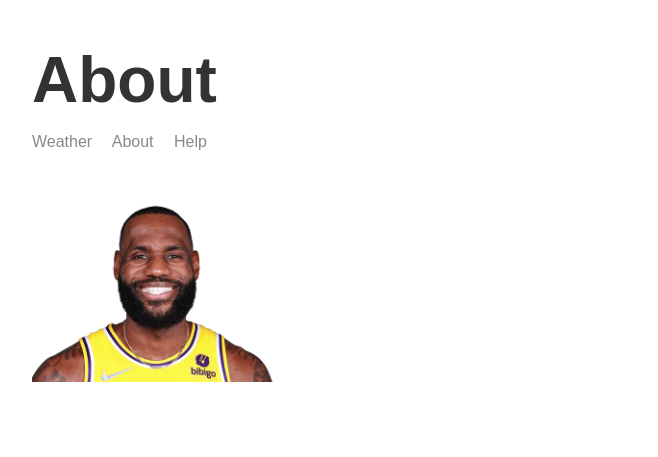
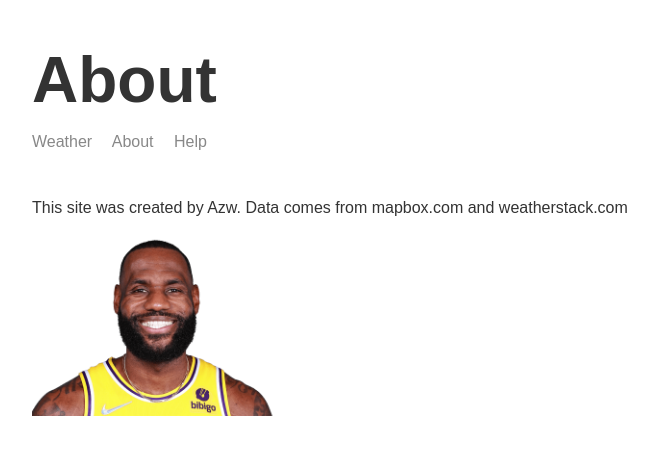
Before and after one commit to soccemon/weather-app-nodejs, a Node server app: page /about in a window 1280 px wide. Shown: the top 457 px of the page, without its empty margins (283-941 px from the left). Run offline with Node 20, Linux system fonts and the light colour scheme; some libraries are stand-ins or nearby versions.

Commit message:
about page update

```diff
--- a/views/views/about.hbs
+++ b/views/views/about.hbs
@@ -13,6 +13,7 @@
 
     <div class="main-content">
         {{>header}}
+        <p>This site was created by Azw. Data comes from mapbox.com and weatherstack.com</p>
         <img class="portrait" src="/img/2544.png" alt="">
     </div>
 
```
